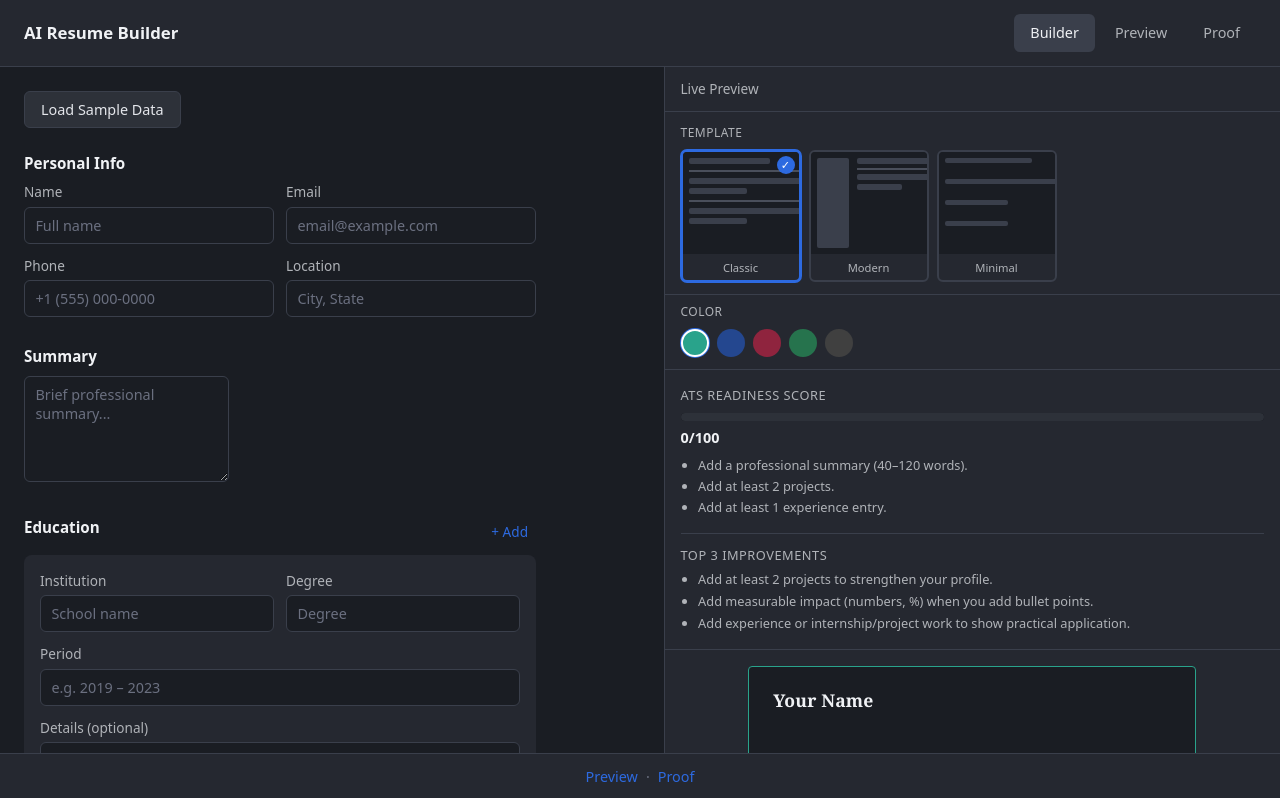
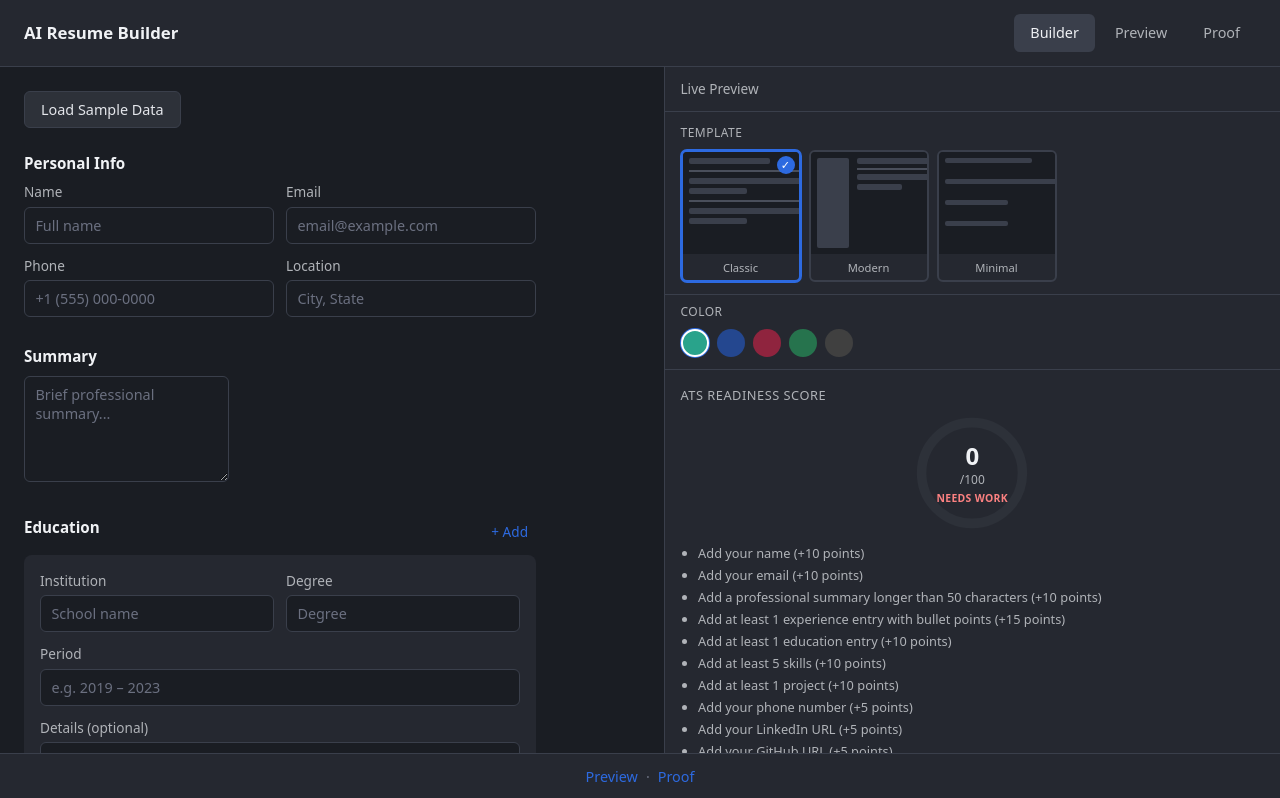
Before and after one commit to DivyaRam984/AI-Resume-Builder, a React (Vite) app: page /builder in a window 1280 px wide. Shown: the top 798 px of the page. Built offline with nearby package versions, Linux system fonts and the light colour scheme.

Commit message:
Step 8: Final ATS scoring + full system test checklist

```diff
--- a/src/App.css
+++ b/src/App.css
@@ -604,7 +604,7 @@
   flex: 1;
   min-height: 0;
 }
-/* ATS Score v1 — calm, premium */
+/* ATS Score — circular progress, bands, suggestions */
 .ats-score-block {
   flex-shrink: 0;
   padding: 1rem 1rem 0.75rem;
@@ -618,71 +618,81 @@
   letter-spacing: 0.04em;
   margin-bottom: 0.5rem;
 }
-.ats-score-meter-wrap {
+.ats-score-circular-wrap {
   position: relative;
-  height: 8px;
-  border-radius: 4px;
-  overflow: hidden;
-  background: #1a1d23;
-}
-.ats-score-meter-bg {
+  width: 120px;
+  height: 120px;
+  margin: 0 auto;
+}
+.ats-score-circle-svg {
+  width: 100%;
+  height: 100%;
+  transform: rotate(0deg);
+}
+.ats-score-circle-bg {
+  stroke: #2d3139;
+  transition: stroke 0.2s ease;
+}
+.ats-score-circle-progress {
+  transition: stroke-dashoffset 0.4s ease, stroke 0.2s ease;
+}
+.ats-score-circle-progress.ats-band-red {
+  stroke: #c53030;
+}
+.ats-score-circle-progress.ats-band-amber {
+  stroke: #c05621;
+}
+.ats-score-circle-progress.ats-band-green {
+  stroke: #276749;
+}
+.ats-score-circular-center {
   position: absolute;
   inset: 0;
-  background: #2d3139;
-  border-radius: 4px;
-}
-.ats-score-meter-bar {
-  position: relative;
-  z-index: 1;
-  height: 100%;
-  border-radius: 4px;
-  background: #2d6ae0;
-  transition: width 0.25s ease;
+  display: flex;
+  flex-direction: column;
+  align-items: center;
+  justify-content: center;
+  pointer-events: none;
 }
 .ats-score-value {
-  font-size: 0.9rem;
+  font-size: 1.5rem;
+  font-weight: 700;
+  color: #f0f2f5;
+  line-height: 1.2;
+}
+.ats-score-max {
+  font-size: 0.75rem;
+  font-weight: 500;
+  color: #b0b3b8;
+}
+.ats-score-band {
+  font-size: 0.65rem;
   font-weight: 600;
-  color: #f0f2f5;
-  margin-top: 0.35rem;
+  text-transform: uppercase;
+  letter-spacing: 0.03em;
+  margin-top: 0.2rem;
+  max-width: 90px;
+  text-align: center;
+  line-height: 1.2;
+}
+.ats-score-band.ats-band-red {
+  color: #fc8181;
+}
+.ats-score-band.ats-band-amber {
+  color: #ed8936;
+}
+.ats-score-band.ats-band-green {
+  color: #68d391;
 }
 .ats-suggestions {
-  margin: 0.5rem 0 0;
+  margin: 0.75rem 0 0;
   padding-left: 1.1rem;
   font-size: 0.8rem;
   color: #b0b3b8;
   line-height: 1.4;
 }
 .ats-suggestions li {
-  margin-bottom: 0.2rem;
-}
-.ats-improvements-section {
-  margin-top: 1rem;
-  padding-top: 0.75rem;
-  border-top: 1px solid #3a3f4b;
-}
-.ats-improvements-label {
-  font-size: 0.8rem;
-  font-weight: 500;
-  color: #b0b3b8;
-  text-transform: uppercase;
-  letter-spacing: 0.04em;
-  margin-bottom: 0.4rem;
-}
-.ats-improvements-list {
-  margin: 0;
-  padding-left: 1.1rem;
-  font-size: 0.8rem;
-  color: #b0b3b8;
-  line-height: 1.4;
-}
-.ats-improvements-list li {
   margin-bottom: 0.25rem;
-}
-.ats-improvements-none {
-  margin: 0;
-  font-size: 0.8rem;
-  color: #6b7080;
-  font-style: italic;
 }
 @media (min-width: 1024px) {
   .builder-page {
@@ -1222,6 +1232,23 @@
   border: none;
   padding: 0;
 }
+.preview-page-ats {
+  margin-bottom: 1rem;
+}
+.preview-page-ats .ats-score-block {
+  border: none;
+  padding: 1rem 0;
+  border-bottom: 1px solid #e0e0e0;
+}
+.preview-page-ats .ats-score-label,
+.preview-page-ats .ats-suggestions {
+  color: #5a5a5a;
+}
+.preview-page-ats .ats-score-value { color: #111; }
+.preview-page-ats .ats-score-max { color: #666; }
+.preview-page-ats .ats-score-band.ats-band-red { color: #c53030; }
+.preview-page-ats .ats-score-band.ats-band-amber { color: #c05621; }
+.preview-page-ats .ats-score-band.ats-band-green { color: #276749; }
 .export-toast {
   margin-bottom: 0.5rem;
   padding: 0.5rem 0.75rem;
--- a/src/components/resume/ATSScoreMeter.tsx
+++ b/src/components/resume/ATSScoreMeter.tsx
@@ -1,38 +1,62 @@
 import { useResume } from '../../context/ResumeContext';
-import { computeATSScore, getTopImprovements } from '../../utils/atsScore';
+import { computeATSScore } from '../../utils/atsScore';
+
+const RADIUS = 42;
+const CIRCUMFERENCE = 2 * Math.PI * RADIUS;
+
+function getBand(score: number): { label: string; className: string } {
+  if (score <= 40) return { label: 'Needs Work', className: 'ats-band-red' };
+  if (score <= 70) return { label: 'Getting There', className: 'ats-band-amber' };
+  return { label: 'Strong Resume', className: 'ats-band-green' };
+}
 
 export function ATSScoreMeter() {
   const { data } = useResume();
   const { score, suggestions } = computeATSScore(data);
-  const improvements = getTopImprovements(data);
+  const band = getBand(score);
+  const strokeDashoffset = CIRCUMFERENCE * (1 - score / 100);
 
   return (
     <div className="ats-score-block">
       <div className="ats-score-label">ATS Readiness Score</div>
-      <div className="ats-score-meter-wrap">
-        <div className="ats-score-meter-bar" style={{ width: `${score}%` }} />
-        <div className="ats-score-meter-bg" aria-hidden />
+      <div className="ats-score-circular-wrap">
+        <svg className="ats-score-circle-svg" viewBox="0 0 100 100" aria-hidden>
+          <circle
+            className="ats-score-circle-bg"
+            cx="50"
+            cy="50"
+            r={RADIUS}
+            fill="none"
+            strokeWidth="8"
+          />
+          <circle
+            className={`ats-score-circle-progress ${band.className}`}
+            cx="50"
+            cy="50"
+            r={RADIUS}
+            fill="none"
+            strokeWidth="8"
+            strokeDasharray={CIRCUMFERENCE}
+            strokeDashoffset={strokeDashoffset}
+            strokeLinecap="round"
+            transform="rotate(-90 50 50)"
+          />
+        </svg>
+        <div className="ats-score-circular-center">
+          <span className="ats-score-value" aria-live="polite">
+            {score}
+          </span>
+          <span className="ats-score-max">/100</span>
+          <span className={`ats-score-band ${band.className}`}>{band.label}</span>
+        </div>
       </div>
-      <div className="ats-score-value">{score}/100</div>
       {suggestions.length > 0 && (
-        <ul className="ats-suggestions">
+        <ul className="ats-suggestions" aria-label="Improvement suggestions">
           {suggestions.map((s, i) => (
             <li key={i}>{s}</li>
           ))}
         </ul>
       )}
-      <div className="ats-improvements-section">
-        <div className="ats-improvements-label">Top 3 Improvements</div>
-        {improvements.length > 0 ? (
-          <ul className="ats-improvements-list">
-            {improvements.map((s, i) => (
-              <li key={i}>{s}</li>
-            ))}
-          </ul>
-        ) : (
-          <p className="ats-improvements-none">No improvements needed in these areas.</p>
-        )}
-      </div>
     </div>
   );
 }
--- a/src/pages/PreviewPage.tsx
+++ b/src/pages/PreviewPage.tsx
@@ -2,6 +2,7 @@ import { ResumePreviewDocument } from '../components/resume/ResumePreviewDocumen
 import { TemplatePicker } from '../components/resume/TemplatePicker';
 import { ColorThemePicker } from '../components/resume/ColorThemePicker';
 import { PreviewExportBar } from '../components/resume/PreviewExportBar';
+import { ATSScoreMeter } from '../components/resume/ATSScoreMeter';
 
 export function PreviewPage() {
   return (
@@ -11,6 +12,9 @@ export function PreviewPage() {
           <TemplatePicker />
           <ColorThemePicker />
         </div>
+        <div className="preview-page-ats no-print">
+          <ATSScoreMeter />
+        </div>
         <PreviewExportBar />
         <ResumePreviewDocument />
       </div>
--- a/src/utils/atsScore.ts
+++ b/src/utils/atsScore.ts
@@ -2,136 +2,144 @@ import type { ResumeData, SkillsData } from '../types/resume';
 
 const MAX_SCORE = 100;
 
-function wordCount(text: string): number {
-  return text.trim().split(/\s+/).filter(Boolean).length;
-}
-
-function hasNumberInBullet(text: string | undefined): boolean {
-  if (!text || !text.trim()) return false;
-  return /\d|%|\bk\b/i.test(text);
-}
+const ACTION_VERBS = [
+  'built', 'led', 'designed', 'improved', 'created', 'developed', 'implemented',
+  'managed', 'delivered', 'achieved', 'launched', 'optimized', 'established',
+  'drove', 'increased', 'reduced', 'coordinated', 'executed', 'spearheaded',
+  'transformed', 'streamlined', 'automated', 'scaled', 'mentored', 'shipped',
+];
 
 function skillsCount(skills: SkillsData): number {
   return (skills.technical?.length ?? 0) + (skills.soft?.length ?? 0) + (skills.tools?.length ?? 0);
 }
 
-function educationIsComplete(entry: { institution: string; degree: string; period: string }): boolean {
-  return Boolean(
-    entry.institution?.trim() && entry.degree?.trim() && entry.period?.trim()
-  );
+function summaryHasActionVerbs(summary: string): boolean {
+  const lower = summary.trim().toLowerCase();
+  return ACTION_VERBS.some((verb) => lower.includes(verb));
 }
+
+export type ATSRule = {
+  key: string;
+  points: number;
+  earned: boolean;
+  suggestion: string;
+};
 
 export type ATSResult = {
   score: number;
   suggestions: string[];
+  rules: ATSRule[];
 };
 
 export function computeATSScore(data: ResumeData): ATSResult {
+  const rules: ATSRule[] = [];
   let score = 0;
-  const suggestions: string[] = [];
 
-  const summaryWords = wordCount(data.summary);
-  if (summaryWords >= 40 && summaryWords <= 120) {
-    score += 15;
-  } else if (data.summary.trim()) {
-    if (summaryWords < 40) suggestions.push('Write a stronger summary (40–120 words).');
-    else if (summaryWords > 120) suggestions.push('Shorten your summary to 40–120 words.');
-  } else {
-    suggestions.push('Add a professional summary (40–120 words).');
-  }
+  const nameOk = Boolean(data.personal.name?.trim());
+  rules.push({
+    key: 'name',
+    points: 10,
+    earned: nameOk,
+    suggestion: 'Add your name (+10 points)',
+  });
+  if (nameOk) score += 10;
 
-  if (data.projects.length >= 2) {
-    score += 10;
-  } else if (data.projects.filter((p) => p.name?.trim()).length < 2) {
-    suggestions.push('Add at least 2 projects.');
-  }
+  const emailOk = Boolean(data.personal.email?.trim());
+  rules.push({
+    key: 'email',
+    points: 10,
+    earned: emailOk,
+    suggestion: 'Add your email (+10 points)',
+  });
+  if (emailOk) score += 10;
 
-  if (data.experience.some((e) => e.role?.trim() || e.company?.trim())) {
-    score += 10;
-  } else {
-    suggestions.push('Add at least 1 experience entry.');
-  }
+  const summaryLongEnough = (data.summary?.trim().length ?? 0) > 50;
+  rules.push({
+    key: 'summary',
+    points: 10,
+    earned: summaryLongEnough,
+    suggestion: 'Add a professional summary longer than 50 characters (+10 points)',
+  });
+  if (summaryLongEnough) score += 10;
 
-  const skillItems = skillsCount(data.skills);
-  if (skillItems >= 8) {
-    score += 10;
-  } else if (skillItems > 0) {
-    suggestions.push('Add more skills (target 8+).');
-  } else {
-    suggestions.push('Add skills in Technical, Soft, or Tools categories.');
-  }
+  const experienceWithBullets = data.experience.some(
+    (e) => (e.role?.trim() || e.company?.trim()) && (e.details?.trim() ?? '').length > 0
+  );
+  rules.push({
+    key: 'experience-bullets',
+    points: 15,
+    earned: experienceWithBullets,
+    suggestion: 'Add at least 1 experience entry with bullet points (+15 points)',
+  });
+  if (experienceWithBullets) score += 15;
 
-  const hasLink = Boolean(
-    (data.links.github && data.links.github.trim()) ||
-    (data.links.linkedin && data.links.linkedin.trim())
+  const hasEducation = data.education.some(
+    (e) => e.institution?.trim() || e.degree?.trim() || e.period?.trim()
   );
-  if (hasLink) {
-    score += 10;
-  } else {
-    suggestions.push('Add GitHub or LinkedIn link.');
-  }
+  rules.push({
+    key: 'education',
+    points: 10,
+    earned: hasEducation,
+    suggestion: 'Add at least 1 education entry (+10 points)',
+  });
+  if (hasEducation) score += 10;
 
-  const hasMeasurable =
-    data.experience.some((e) => hasNumberInBullet(e.details)) ||
-    data.projects.some((p) => hasNumberInBullet(p.details));
-  if (hasMeasurable) {
-    score += 15;
-  } else if (
-    data.experience.some((e) => e.details?.trim()) ||
-    data.projects.some((p) => p.details?.trim())
-  ) {
-    suggestions.push('Add measurable impact (numbers, %, etc.) in bullets.');
-  } else if (data.experience.length > 0 || data.projects.some((p) => p.name?.trim())) {
-    suggestions.push('Add measurable impact (numbers, %, etc.) in experience or project details.');
-  }
+  const skillsOk = skillsCount(data.skills) >= 5;
+  rules.push({
+    key: 'skills',
+    points: 10,
+    earned: skillsOk,
+    suggestion: 'Add at least 5 skills (+10 points)',
+  });
+  if (skillsOk) score += 10;
 
-  const educationComplete =
-    data.education.length > 0 &&
-    data.education.some((e) => educationIsComplete(e));
-  if (educationComplete) {
-    score += 10;
-  } else if (data.education.some((e) => e.institution || e.degree || e.period)) {
-    suggestions.push('Complete education fields (institution, degree, period).');
-  }
+  const hasProject = data.projects.some((p) => p.name?.trim());
+  rules.push({
+    key: 'project',
+    points: 10,
+    earned: hasProject,
+    suggestion: 'Add at least 1 project (+10 points)',
+  });
+  if (hasProject) score += 10;
+
+  const phoneOk = Boolean(data.personal.phone?.trim());
+  rules.push({
+    key: 'phone',
+    points: 5,
+    earned: phoneOk,
+    suggestion: 'Add your phone number (+5 points)',
+  });
+  if (phoneOk) score += 5;
+
+  const linkedinOk = Boolean(data.links.linkedin?.trim());
+  rules.push({
+    key: 'linkedin',
+    points: 5,
+    earned: linkedinOk,
+    suggestion: 'Add your LinkedIn URL (+5 points)',
+  });
+  if (linkedinOk) score += 5;
+
+  const githubOk = Boolean(data.links.github?.trim());
+  rules.push({
+    key: 'github',
+    points: 5,
+    earned: githubOk,
+    suggestion: 'Add your GitHub URL (+5 points)',
+  });
+  if (githubOk) score += 5;
+
+  const actionVerbsOk = summaryHasActionVerbs(data.summary ?? '');
+  rules.push({
+    key: 'action-verbs',
+    points: 10,
+    earned: actionVerbsOk,
+    suggestion: 'Use action verbs in your summary (e.g. built, led, designed, improved) (+10 points)',
+  });
+  if (actionVerbsOk) score += 10;
 
   score = Math.min(score, MAX_SCORE);
-  return {
-    score,
-    suggestions: suggestions.slice(0, 3),
-  };
+  const suggestions = rules.filter((r) => !r.earned).map((r) => r.suggestion);
+
+  return { score, suggestions, rules };
 }
-
-/** Top 3 improvements for the improvement panel (Step 4). Does not affect score. */
-export function getTopImprovements(data: ResumeData): string[] {
-  const list: string[] = [];
-
-  const projectCount = data.projects.filter((p) => p.name?.trim()).length;
-  if (projectCount < 2) {
-    list.push('Add at least 2 projects to strengthen your profile.');
-  }
-
-  const hasMeasurable =
-    data.experience.some((e) => hasNumberInBullet(e.details)) ||
-    data.projects.some((p) => hasNumberInBullet(p.details));
-  if (!hasMeasurable && (data.experience.some((e) => e.details?.trim()) || data.projects.some((p) => p.details?.trim()))) {
-    list.push('Add measurable impact (numbers, %, results) in experience or project bullets.');
-  } else if (!hasMeasurable && (data.experience.length > 0 || projectCount > 0)) {
-    list.push('Add measurable impact (numbers, %) when you add bullet points.');
-  }
-
-  const summaryWords = wordCount(data.summary);
-  if (data.summary.trim() && summaryWords < 40) {
-    list.push('Expand your summary to at least 40 words for stronger ATS alignment.');
-  }
-
-  const skillItems = skillsCount(data.skills);
-  if (skillItems < 8 && skillItems > 0) {
-    list.push('Add more skills (target 8+) to improve keyword match.');
-  }
-
-  if (!data.experience.some((e) => e.role?.trim() || e.company?.trim())) {
-    list.push('Add experience or internship/project work to show practical application.');
-  }
-
-  return list.slice(0, 3);
-}
```
